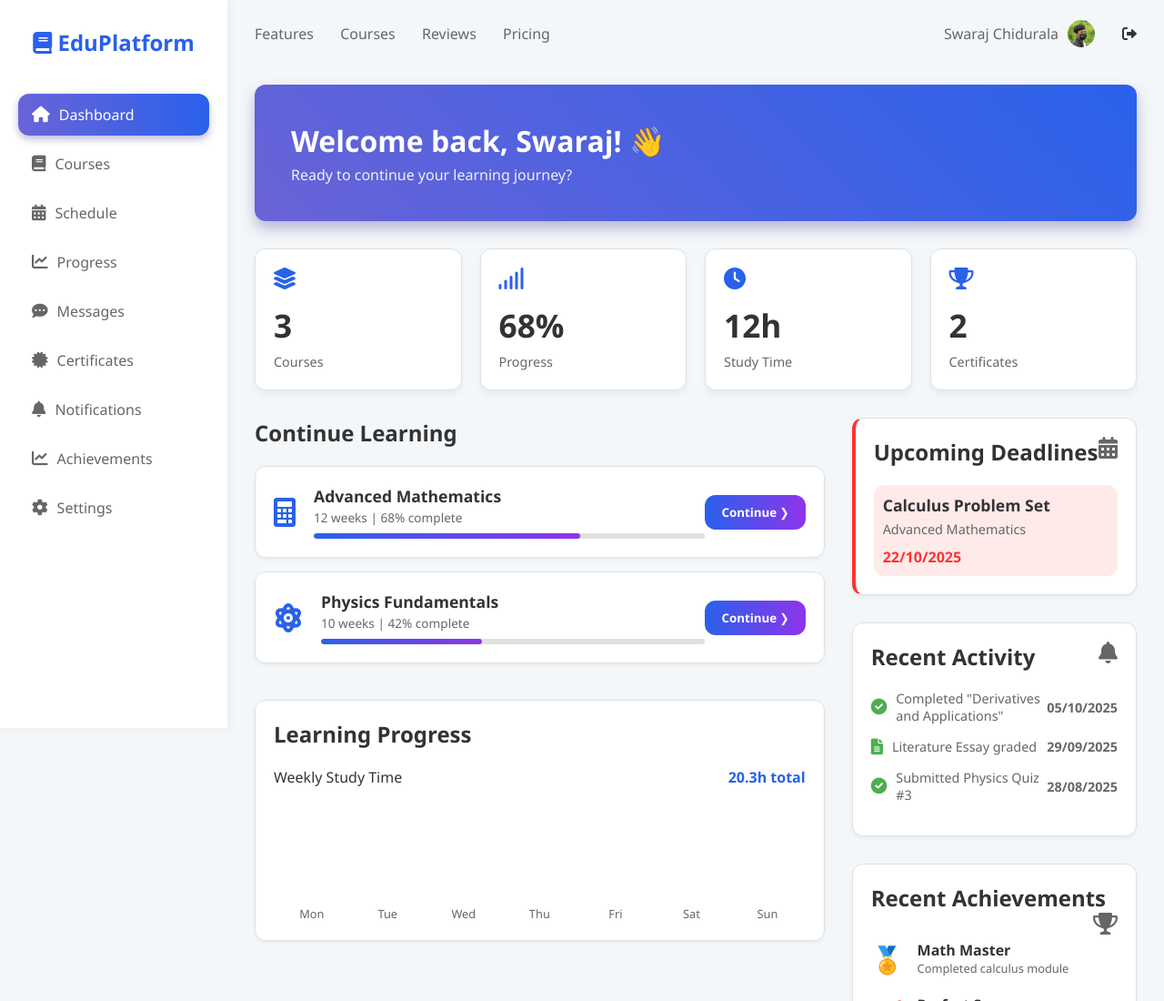
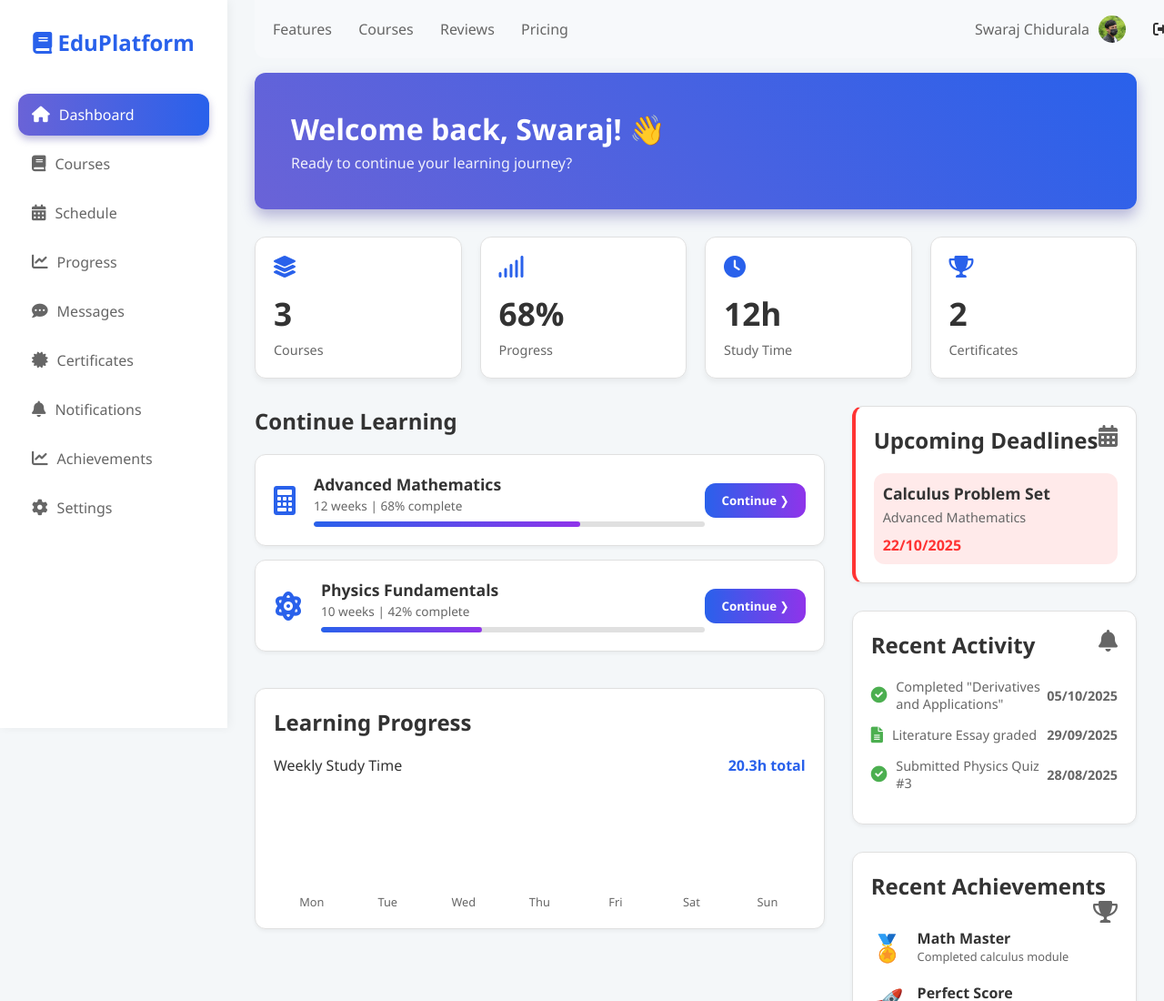
Before and after one commit to swarajchidurala/Team-13, a plain HTML site: page student_page.html in a window 1280 px wide. Shown: the top 1100 px of the page at 91% size. Drawn offline with nearby package versions, Linux system fonts and the light colour scheme.

Commit message:
Beta version 1 changes

```diff
--- a/student_page.html
+++ b/student_page.html
@@ -125,10 +125,19 @@
         .header {
             display: flex;
             justify-content: space-between;
+            position: fixed;
+            z-index: 1000;
             align-items: center;
-            padding: 20px 0;
+            padding: 20px 20px;
             margin-bottom: 20px;
-            height: 73px;
+            height: 64px;
+            width: 80%;
+            border-radius: 0 0 12px 12px  ;
+            /* border:var(--border); */
+            background-color: rgba(255, 255, 255, 0.3);
+            -webkit-backdrop-filter: blur(10px);
+            backdrop-filter: blur(1px);
+            animation: bounceIn 0.5s ;
             /* transition: transform 0.1s; */
         }
 
@@ -150,11 +159,6 @@
                 }
                 }
 
-                .header {
-                    animation: bounceIn 0.5s ;
-                }
-
-
         .header-nav a {
             text-decoration: none;
             color: var(--text-light);
@@ -168,6 +172,7 @@
         }
 
         .user-profile {
+            float: right;
             display: flex;
             align-items: center;
             font-weight: 500;
@@ -201,6 +206,7 @@
             padding: 40px;
             border-radius: var(--border-radius);
             margin-bottom: 30px;
+            margin-top: 80px;
             box-shadow: 0 8px 15px rgba(91, 84, 168, 0.4);
         }
 
@@ -654,7 +660,7 @@
                     <span>Swaraj Chidurala</span>
                     <img src="profile.jpg" alt="">
                     <div class="logout">
-                        <a href="index.html"><i class="fas fa-sign-out-alt"></i></a>
+                        <a href="index.html" title="logout"><i class="fas fa-sign-out-alt"></i></a>
                     </div>
                 </div>
             </header>
--- a/style.css
+++ b/style.css
@@ -111,6 +111,8 @@ p {
     position: sticky;
     top: 0;
     z-index: 1000;
+    height: 64px;
+    align-content: center;
     box-shadow: 0 2px 4px rgba(0, 0, 0, 0.05);
 }
 
```
Also changed, not shown: login.html (+5 -1 lines), register.html (+4 -1 lines).
